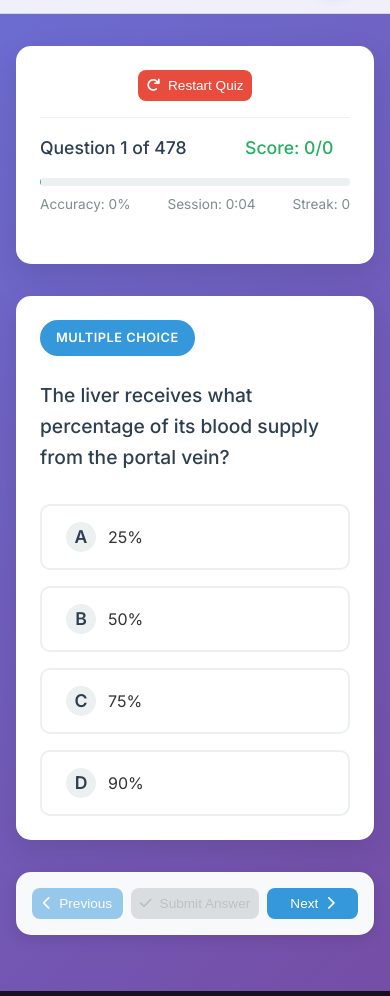
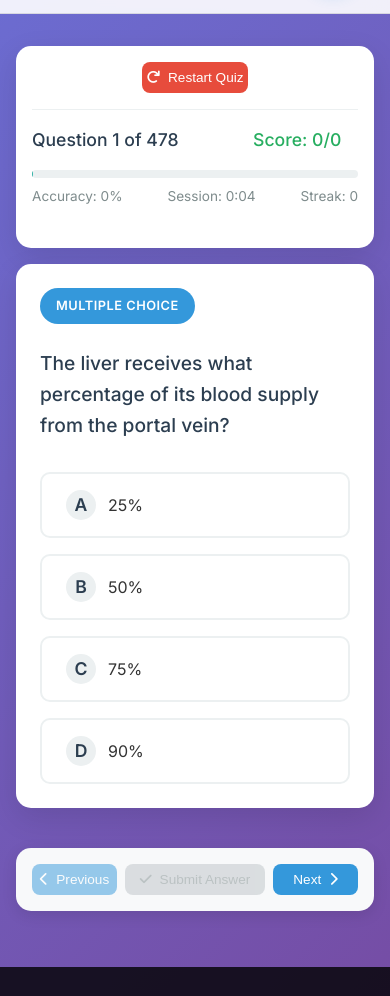
Before and after one commit to rodrigonyam/abdominalsonog, a plain HTML site: page index.html in a window 390 px wide. Shown: the part 822-1818 px from the top of the page. Drawn offline with Linux system fonts and the light colour scheme.

Commit message:
new commit message

```diff
--- a/styles.css
+++ b/styles.css
@@ -640,6 +640,12 @@ body {
         padding: 0 1rem;
     }
 
+    /* Ensure proper mobile layout flow */
+    .main-content .container {
+        display: flex;
+        flex-direction: column;
+    }
+
     .sources-categories {
         grid-template-columns: 1fr;
     }
@@ -693,10 +699,28 @@ body {
         align-items: center;
     }
 
-    /* Mobile Navigation Controls */
+    /* Mobile Top Controls */
+    .top-controls {
+        margin-bottom: 1rem;
+        padding-bottom: 1rem;
+        border-bottom: 1px solid #ecf0f1;
+    }
+
+    /* Mobile Navigation Controls - positioned after question container */
     .navigation-controls {
         margin: 1.5rem 0;
         padding: 1rem;
+        background: #f8f9fa;
+        border-radius: 15px;
+        box-shadow: 0 4px 15px rgba(0, 0, 0, 0.1);
+        /* Ensure it appears after question container */
+        order: 2;
+    }
+
+    /* Mobile question container ordering */
+    .question-container {
+        order: 1;
+        margin-bottom: 1rem;
     }
 
     .control-buttons {
@@ -711,36 +735,52 @@ body {
     .control-btn {
         flex: 1;
         max-width: 120px;
-        padding: 0.5rem;
+        padding: 0.5rem 0.25rem;
         font-size: 0.85rem;
         justify-content: center;
+        text-align: center;
     }
 
     /* Mobile specific button arrangement: Previous (left), Submit (center), Next (right) */
     #prevBtn {
         order: 1;
+        flex: 0.8;
     }
 
     #submitBtn {
         order: 2;
-        flex: 1.5;
+        flex: 1.4;
         max-width: 140px;
     }
 
     #nextBtn {
         order: 3;
+        flex: 0.8;
     }
 
     #finishBtn {
         order: 2;
-        flex: 1.5;
+        flex: 1.4;
         max-width: 140px;
     }
 
     #restartBtn {
         order: 2;
-        flex: 1.5;
+        flex: 1.4;
         max-width: 140px;
+    }
+
+    /* Ensure main content uses flexbox for proper ordering on mobile */
+    .container {
+        display: flex;
+        flex-direction: column;
+    }
+
+    /* Mobile quiz controls positioning */
+    .quiz-controls {
+        order: 0;
+        margin-bottom: 1rem;
+        padding: 1rem;
     }
 
     .performance-grid {
```
